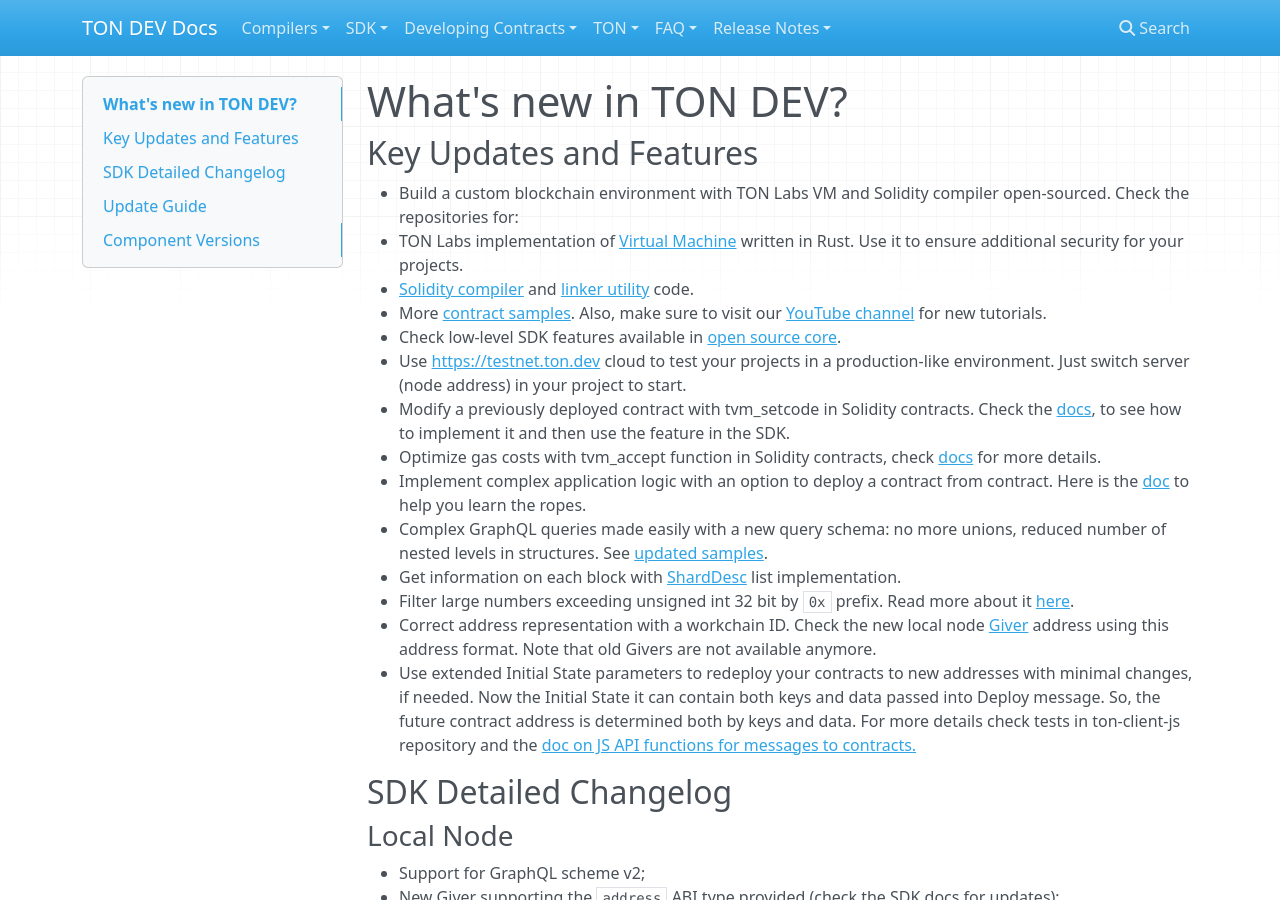
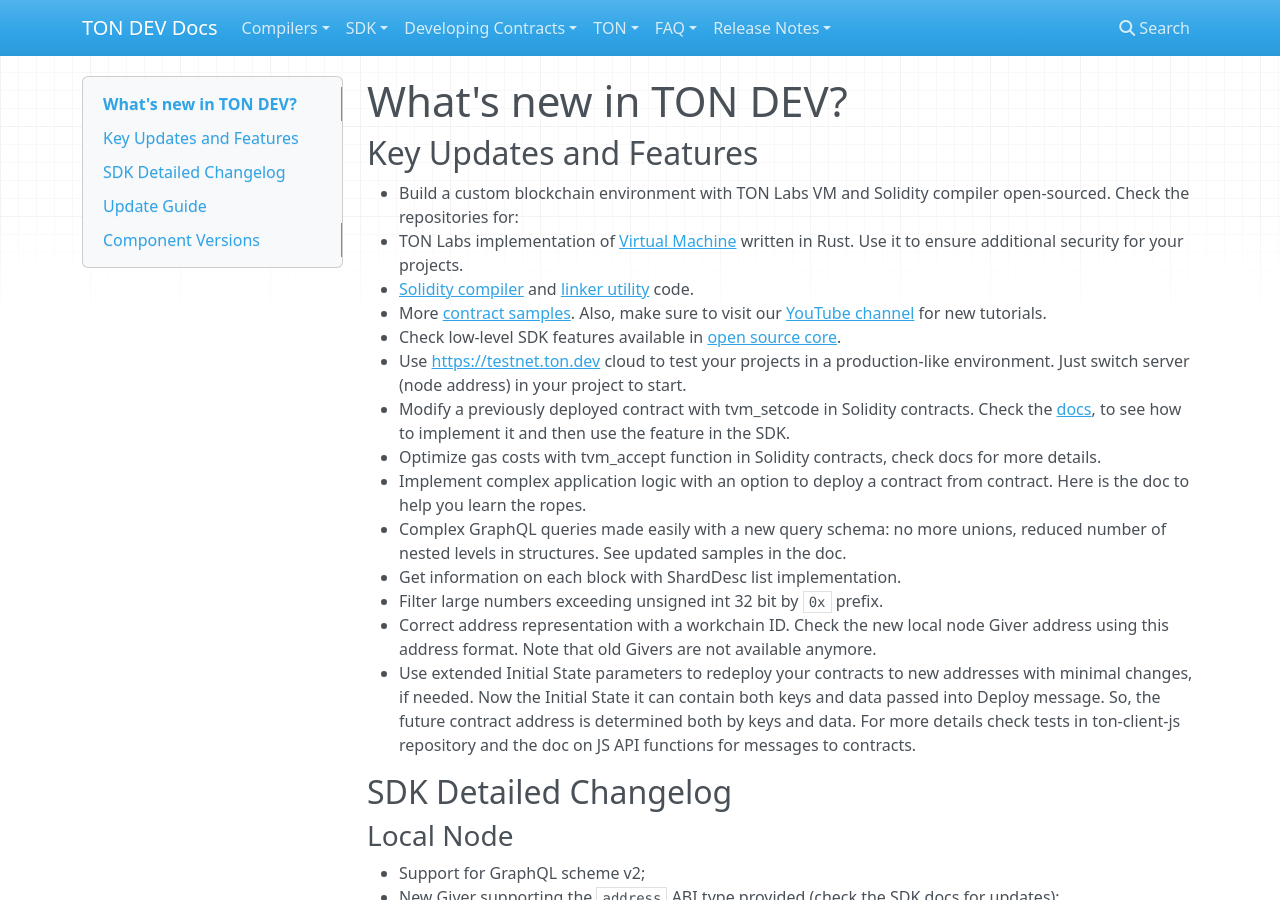
Before and after one commit to vird/public_documentation, an MkDocs documentation site: the page built from docs/RN/RN_221119.md, in a window 1280 px wide and 900 px high. Built offline with MkDocs 1.6.1, drawn with Linux system fonts in a browser that asks for light colours; nearby versions of some CDN libraries.

Commit message:
Update RN_221119.md

```diff
--- a/docs/RN/RN_221119.md
+++ b/docs/RN/RN_221119.md
@@ -9,13 +9,13 @@
 - Check low-level SDK features available in [open source core](https://github.com/tonlabs/TON-SDK).
 - Use [https://testnet.ton.dev](https://testnet.ton.dev/graphql) cloud to test your projects in a production-like environment. Just switch server (node address) in your project to start.
 - Modify a previously deployed contract with tvm_setcode in Solidity contracts. Check the [docs](https://docs.ton.dev/86757ecb2/p/504e0b), to see how to implement it and then use the feature in the SDK.
-- Optimize gas costs with tvm_accept function in Solidity contracts, check [docs](https://docs.ton.dev/86757ecb2/p/42745a) for more details.
-- Implement complex application logic with an option to deploy a contract from contract. Here is the [doc](https://docs.ton.dev/86757ecb2/p/56f873) to help you learn the ropes.
-- Complex GraphQL queries made easily with a new query schema: no more unions, reduced number of nested levels in structures. See [updated samples](https://docs.ton.dev/86757ecb2/p/05a847).
-- Get information on each block with [ShardDesc](https://docs.ton.dev/86757ecb2/p/05a847/t/054398) list implementation.
-- Filter large numbers exceeding unsigned int 32 bit by `0x` prefix. Read more about it [here](https://docs.ton.dev/86757ecb2/p/05a847/t/01fcaa).
-- Correct address representation with a workchain ID. Check the new local node [Giver](https://docs.ton.dev/86757ecb2/p/343b8c) address using this address format. Note that old Givers are not available anymore.
-- Use extended Initial State parameters to redeploy your contracts to new addresses with minimal changes, if needed. Now the Initial State it can contain both keys and data passed into Deploy message. So, the future contract address is determined both by keys and data. For more details check tests in ton-client-js repository and the [doc on JS API functions for messages to contracts.](https://docs.ton.dev/86757ecb2/p/661d68)
+- Optimize gas costs with tvm_accept function in Solidity contracts, check docs for more details.
+- Implement complex application logic with an option to deploy a contract from contract. Here is the doc to help you learn the ropes.
+- Complex GraphQL queries made easily with a new query schema: no more unions, reduced number of nested levels in structures. See updated samples in the doc.
+- Get information on each block with ShardDesc list implementation.
+- Filter large numbers exceeding unsigned int 32 bit by `0x` prefix.
+- Correct address representation with a workchain ID. Check the new local node Giver address using this address format. Note that old Givers are not available anymore.
+- Use extended Initial State parameters to redeploy your contracts to new addresses with minimal changes, if needed. Now the Initial State it can contain both keys and data passed into Deploy message. So, the future contract address is determined both by keys and data. For more details check tests in ton-client-js repository and the doc on JS API functions for messages to contracts.
 
 ## SDK Detailed Changelog
 
```
